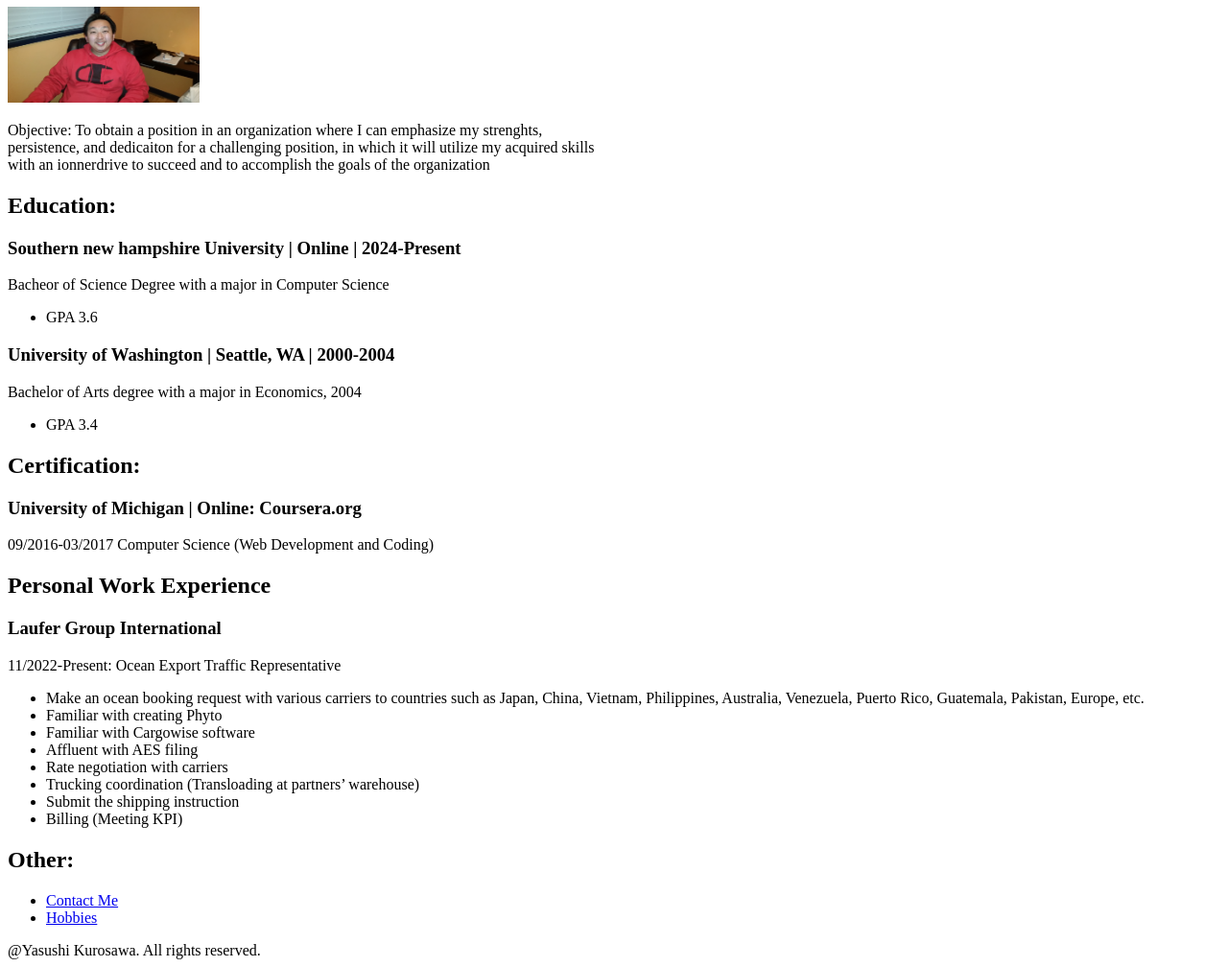
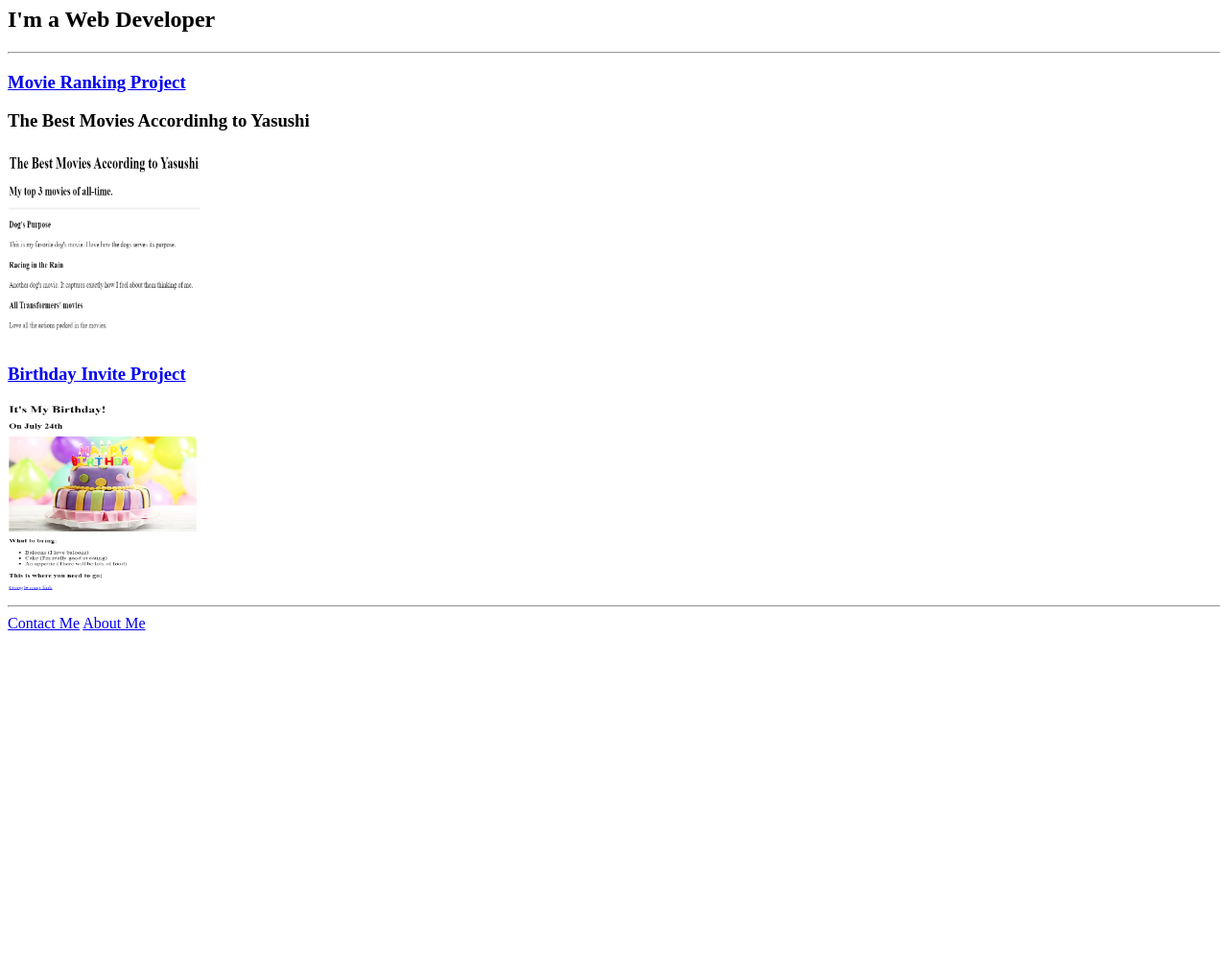
Before and after one commit to FealessLeaderYoshi/html.portfolio, a plain HTML site: page index.html in a window 1280 px wide. Shown: the part 73-1081 px from the top of the page at 96% size. After the commit the page ends 800 px from the top, so only its background shows below. Drawn offline with Linux system fonts and the light colour scheme.

Commit message:
Add files via upload

```diff
--- a/index.html
+++ b/index.html
@@ -1,54 +1,44 @@
+<!-- TODO 1: Create the HTML Boilerplate -->
+
+<!-- TODO 2: Add Your previous projects' HTML into the public folder -->
+
+<!-- TODO 3: Take screenshots of your project previews and add the images to the images folder -->
+
+<!-- TODO 4: Add titles/subtitles etc. -->
+
+<!-- TODO 5: Add a link to the project pages -->
+
+<!-- TODO 6: Add images to show the project previews
+HINT for TODO 6: You can use the height attribute set to 200 to make the image smaller:
+https://developer.mozilla.org/en-US/docs/Web/HTML/Element/img#attr-height -->
+
+<!-- TODO 7: Add the Contact Me and About Me page links -->
+
 <!DOCTYPE html>
 <html lang="en">
+
 <head>
-    <meta charset="UTF-8">
-    <meta name="viewport" content="width=device-width, initial-scale=1.0">
-    <title>My Resume</title>
+  <meta charset="UTF-8">
+  <title>Yasushi's Portfolio</title>
 </head>
+
 <body>
-    <h1>Yasushi Kurosawa</h1>
-    <img src="./image/20150218_231251.jpg" alt="Prfile Photo" height="100" width="200">
+    <h1>Yasushi Kurosawa's Portofolio</h1>
+    <h2>I'm a Web Developer</h2>
 
-    <p>
-        Objective: To obtain a position in an organization where I can emphasize my strenghts, <br>
-        persistence, and dedicaiton for a challenging position, in which it will utilize my acquired skills <br>
-        with an ionnerdrive to succeed and to accomplish the goals of the organization <br>
-    </p>
+    <hr>
 
-    <h2>Education:</h2>
-    <h3>Southern new hampshire University | Online | 2024-Present</h3>
-    <p>Bacheor of Science Degree with a major in Computer Science</p>
-        <ul>
-            <li>GPA 3.6</li>
-        </ul>
-    <h3>University of Washington | Seattle, WA | 2000-2004</h3>
-    <p> Bachelor of Arts degree with a major in Economics, 2004</p>
-        <ul>
-            <li>GPA 3.4</li>
-        </ul>
+    <h3><a href="./public/movie-ranking.html">Movie Ranking Project</a></h3>
+    <h3>The Best Movies Accordinhg to Yasushi</h3>
+    <img src="./assets/images/Movie-Ranking.png" alt="Yasushi's Top 3 Movie Ranking" height="200" width="200">
 
-    <h2>Certification:</h2>
-    <h3>University of Michigan | Online: Coursera.org</h3>
-    <p>09/2016-03/2017 Computer Science (Web Development and Coding)</p>
+    <h3><a href="./public/birthday-invite.html">Birthday Invite Project</a></h3>
+    <img src="./assets/images/Birthday-Invite.png" alt="Birthday Invite Projecct" height="200" width="200">
 
-    <h2>Personal Work Experience</h2>
-    <h3>Laufer Group International</h3>
-    <p>11/2022-Present:  Ocean Export Traffic Representative</p>
-        <ul>
-            <li>Make an ocean booking request with various carriers to countries such as Japan, China, Vietnam, Philippines, Australia, Venezuela, Puerto Rico, Guatemala, Pakistan, Europe, etc.</li>
-            <li>Familiar with creating Phyto</li>
-            <li>Familiar with Cargowise software</li>
-            <li>Affluent with AES filing</li>
-            <li>Rate negotiation with carriers</li>
-            <li>Trucking coordination (Transloading at partners’ warehouse)</li>
-            <li>Submit the shipping instruction</li>
-            <li>Billing (Meeting KPI)</li>
-        </ul>
-    <h2>Other:</h2>
-    <ul>
-        <li><a href="./public/contact me.html">Contact Me</a></li>
-        <li><a href="./public/hobbies.html">Hobbies</a></li>
-    </ul>
-    <footer>@Yasushi Kurosawa.  All rights reserved.</footer>
+    <hr>
+
+    <a href="./public/contact.html">Contact Me</a>
+    <a href="./public/about.html">About Me</a>
 </body>
+
 </html>
```
